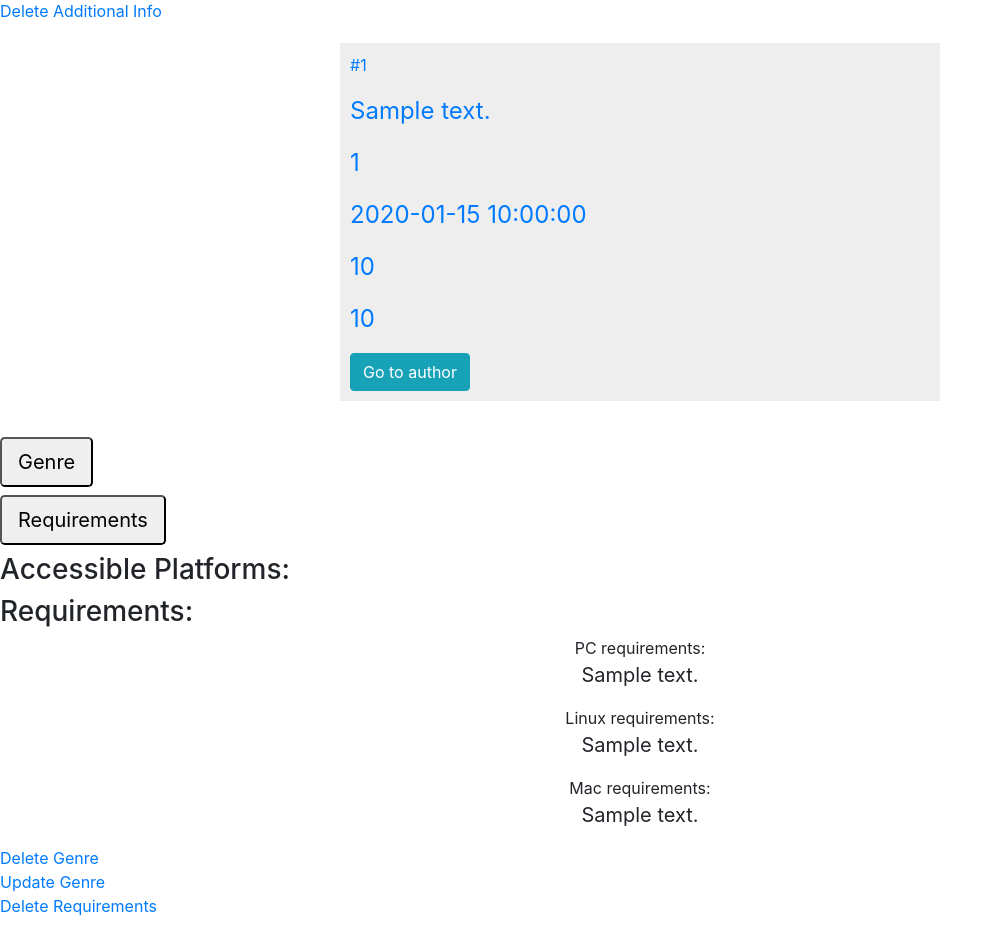
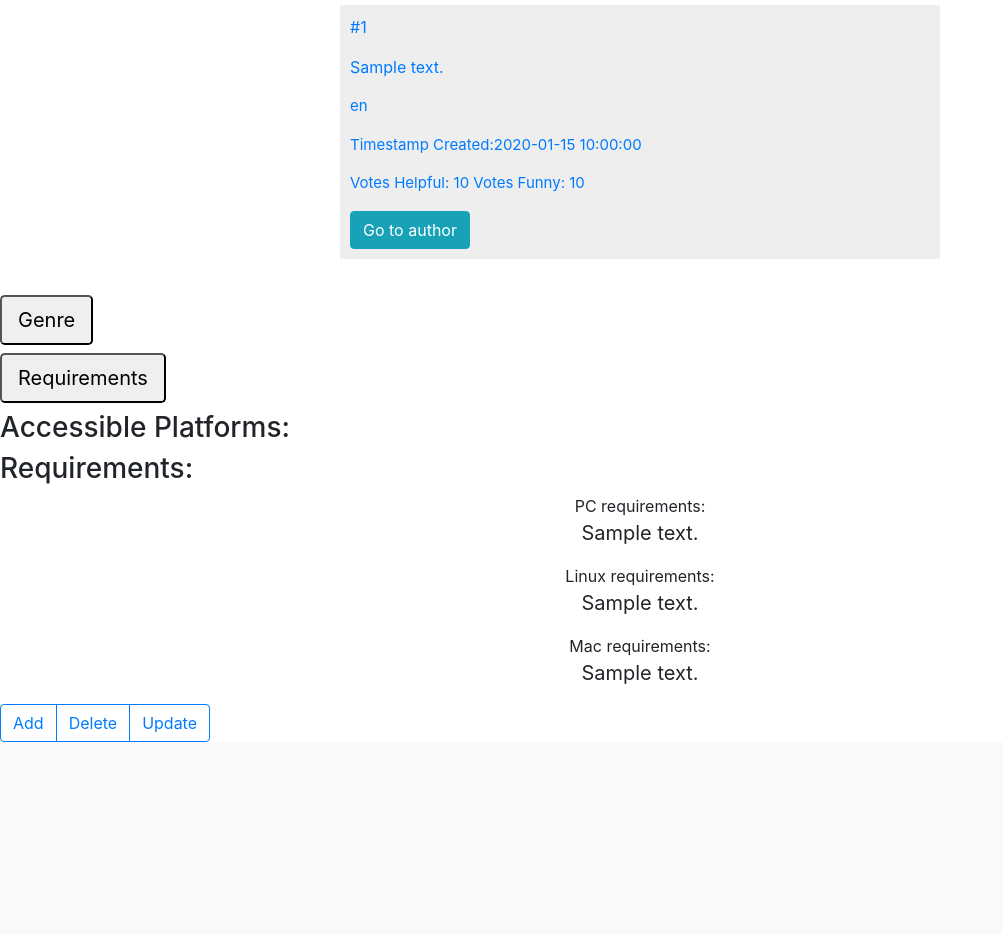
Before and after one commit to itudb2215/itudb2215, a Flask app: template project_flask/templates/games.html in a window 1280 px wide, after a click on "Requirements". Shown: the part 1512-2446 px from the top of the page, without its empty margins (0-1003 px from the left). After the commit the page ends 2254 px from the top, so only its background shows below. Run offline with Flask 2, Linux system fonts and the light colour scheme; the template is opened without the code that fills it: most values are stand-ins (such as "Sample title", 1, 10 or a date in 2020); some libraries are stand-ins or nearby versions.

Commit message:
Correct design of home.html and games.html

```diff
--- a/project_flask/templates/games.html
+++ b/project_flask/templates/games.html
@@ -1,6 +1,3 @@
-
-{% block title %}Home{% endblock %}
-{% block content %}
 
 <!doctype html>
 <html>
@@ -11,8 +8,9 @@
         <link rel="stylesheet" href="https://maxcdn.bootstrapcdn.com/bootstrap/4.0.0/css/bootstrap.min.css" integrity="sha384-Gn5384xqQ1aoWXA+058RXPxPg6fy4IWvTNh0E263XmFcJlSAwiGgFAW/dAiS6JXm" crossorigin="anonymous">
         <script src="https://cdn.jsdelivr.net/npm/bootstrap@5.0.2/dist/js/bootstrap.bundle.min.js" integrity="sha384-MrcW6ZMFYlzcLA8Nl+NtUVF0sA7MsXsP1UyJoMp4YLEuNSfAP+JcXn/tWtIaxVXM" crossorigin="anonymous"></script>
     </head>
-<body>
 {%include 'navbar.html'%}
+
+{% block content %}
 <!-- TODO: Deal if Background image does not exists (example game: naruto)-->
 {% if adds.background != "" %}
 <div
@@ -78,18 +76,18 @@ class="bg-image d-flex justify-content-center align-items-center"
           {% endif %}
     <div style="padding: 10px; background-color:  {{ bg_color }}; margin: 20px">
       <p>#{{ loop.index }}</p>
-
-      <p style="font-size: 24px">{{ reviews.review }}</p>
-      <p style="font-size: 24px">{{ reviews.author_steam_id }}</p>
-      <p style="font-size: 24px">{{ reviews.timestamp_created }}</p>
-      <p style="font-size: 24px">{{ reviews.votes_helpful }}</p>
-      <p style="font-size: 24px">{{ reviews.votes_funny }}</p>
-      <a href="/author_page/{{review.author_steam_id}}" class="btn btn-info" role="button">Go to author</a>
+      <p style="font-size: 16px">{{ review.review }}</p>
+      <p style="font-size: 15px">{{ review.language }}</p>
+      <p  style="font-size: 15px"> Timestamp Created:{{ review.timestamp_created }}</p>
+      <p style="font-size: 15px"> Votes Helpful: {{ review.votes_helpful }} Votes Funny: {{ review.votes_funny }}</p>
+      <a href="/author/{{review.author_steam_id}}" class="btn btn-info" role="button">Go to author</a>
     </div>
     {% endfor %}
     </table>
   {% endif %}
 </div>
+
+
 
 <div class="accordion" id="accordionPanelsStayOpenExample">
   <div class="accordion-item">
@@ -98,6 +96,7 @@ class="bg-image d-flex justify-content-center align-items-center"
         Genre
       </button>
     </h2>
+    {% if genre %}
     <div id="panelsStayOpen-collapseTwo" class="accordion-collapse collapse" aria-labelledby="panelsStayOpen-headingTwo">
       <div class="accordion-body">
           {% if genre.GenreIsNonGame == true %}
@@ -140,11 +139,16 @@ class="bg-image d-flex justify-content-center align-items-center"
           <p style="font-size: 24px">Multiplayer</p>
           {%endif%}
 
+        <div class="btn-group" role="group" aria-label="Basic outlined example">
+          <button type="button" class="btn btn-outline-primary" onclick="location.href='#';">Add</button>
+          <button type="button" class="btn btn-outline-primary" onclick="location.href='#';">Delete</button>
+          <button type="button" class="btn btn-outline-primary" onclick="location.href='#';">Update</button>
+        </div>
       </div>
+
     </div>
+    {% endif %}
   </div>
-
-
   <div class="accordion-item">
     <h2 class="accordion-header" id="panelsStayOpen-headingThree">
       <button class="accordion-button collapsed btn-lg" type="button" data-bs-toggle="collapse" data-bs-target="#panelsStayOpen-collapseThree" aria-expanded="false" aria-controls="panelsStayOpen-collapseThree">
@@ -181,30 +185,15 @@ class="bg-image d-flex justify-content-center align-items-center"
             <div>Mac requirements:</div><p style="font-size: 20px">{{ requirements.macminreqtext}}</p>
           </div>
 
+
+        <div class="btn-group" role="group" aria-label="Basic outlined example">
+          <button type="button" class="btn btn-outline-primary" onclick="location.href='#';">Add</button>
+          <button type="button" class="btn btn-outline-primary" onclick="location.href='#';">Delete</button>
+          <button type="button" class="btn btn-outline-primary" onclick="location.href='#';">Update</button>
+        </div>
       </div>
     </div>
   </div>
 
 
 {% endblock %}
-</div>
-
-<div class="field is-grouped">
-  <div class="control">
-    <a class="button is-danger is-small" href="{{url_for('genre_delete_page', genre_Id = genre.genre_Id)}}"> Delete Genre</button>
-  </div>
-</div>
-
-<div class="field is-grouped">
-  <div class="control">
-    <a class="button is-danger is-small" href="{{url_for('update_genre_page', game_id = adds.game_id)}}"> Update Genre</button>
-  </div>
-</div>
-
-<div class="field is-grouped">
-  <div class="control">
-    <a class="button is-danger is-small" href="{{url_for('requirements_delete_page', platform_Id = requirements.platform_Id)}}"> Delete Requirements</button>
-  </div>
-</div>
-
-</body>
--- a/project_flask/templates/home.html
+++ b/project_flask/templates/home.html
@@ -18,9 +18,10 @@
           {% endif %}
     <div style="padding: 10px; background-color:  {{ bg_color }}; margin: 20px">
       <p>#{{ loop.index }}</p>
-
       <p style="font-size: 24px">{{ game.query_name }}</p>
-      <p style="font-size: 24px">{{ game.game_id }}</p>
+      <p style="font-size: 16px">{{ game.release_date }}</p>
+      <p style="font-size: 16px">Required Age: {{ game.required_age }} Metacritic: {{ game.metacritic }}</p>
+      <p style="font-size: 13px">{{ game.about_text }}</p>
       <a href="/games/{{game.game_id}}" class="btn btn-info" role="button">Go to details</a>
     </div>
     {% endfor %}
--- a/project_flask/views.py
+++ b/project_flask/views.py
@@ -31,8 +31,7 @@ def games_page(game_id):
         genre = db.get_genre(game_id)
         reviews = db.get_reviews(game_id)
         requirements =  db.get_requirements(game_id)
-        game_tags = db.get_game_tags(game_id)
-        return render_template("games.html", selected_game=game, additional=additional, adds=adds, genre=genre, requirements=requirements, reviews=reviews, game_tags=game_tags)
+        return render_template("games.html", selected_game=game, additional=additional, adds=adds, genre=genre, requirements=requirements, reviews=reviews)
     else:
         db.delete_info(int(gameinfo_Id))
         return redirect(url_for("home_page"))
```
Also changed, not shown: Progress/aycagokdag.txt (+10 -1 lines), project_flask/database.py (+6 -6 lines), project_flask/templates/author.html (+6 -6 lines), 1 other file.
